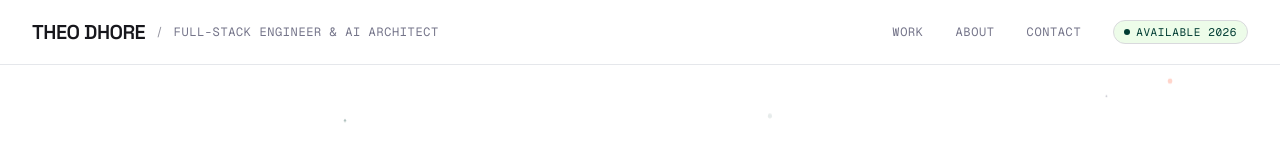
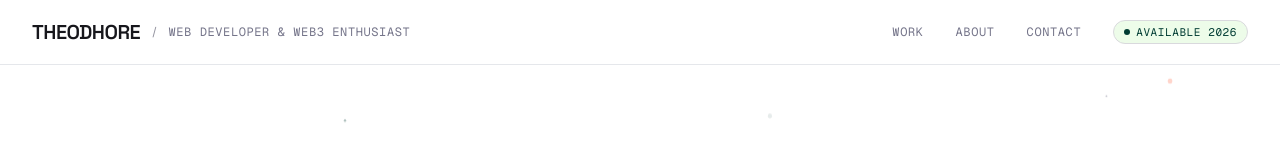
Before and after one commit to theodhorex/personal-website, a Next.js app: page / in a window 1280 px wide. Shown: the top 160 px of the page. Built offline with nearby package versions, Linux system fonts and the light colour scheme.

Commit message:
feat(ui): update brand to THEODHORE and role to Web Developer & Web3 Enthusiast

```diff
--- a/components/site-header.tsx
+++ b/components/site-header.tsx
@@ -7,11 +7,11 @@ export function SiteHeader() {
         {/* Brand Name & Role */}
         <div className="flex items-center gap-3">
           <a href="#" className="font-display font-semibold tracking-tight text-xl text-[#17171c] hover:text-black transition-colors">
-            THEO DHORE
+            THEODHORE
           </a>
           <span className="text-[#93939f] text-xs">/</span>
           <span className="font-mono text-xs text-[#75758a] uppercase tracking-wider hidden sm:inline">
-            Full-Stack Engineer &amp; AI Architect
+            Web Developer &amp; Web3 Enthusiast
           </span>
         </div>
 
```
